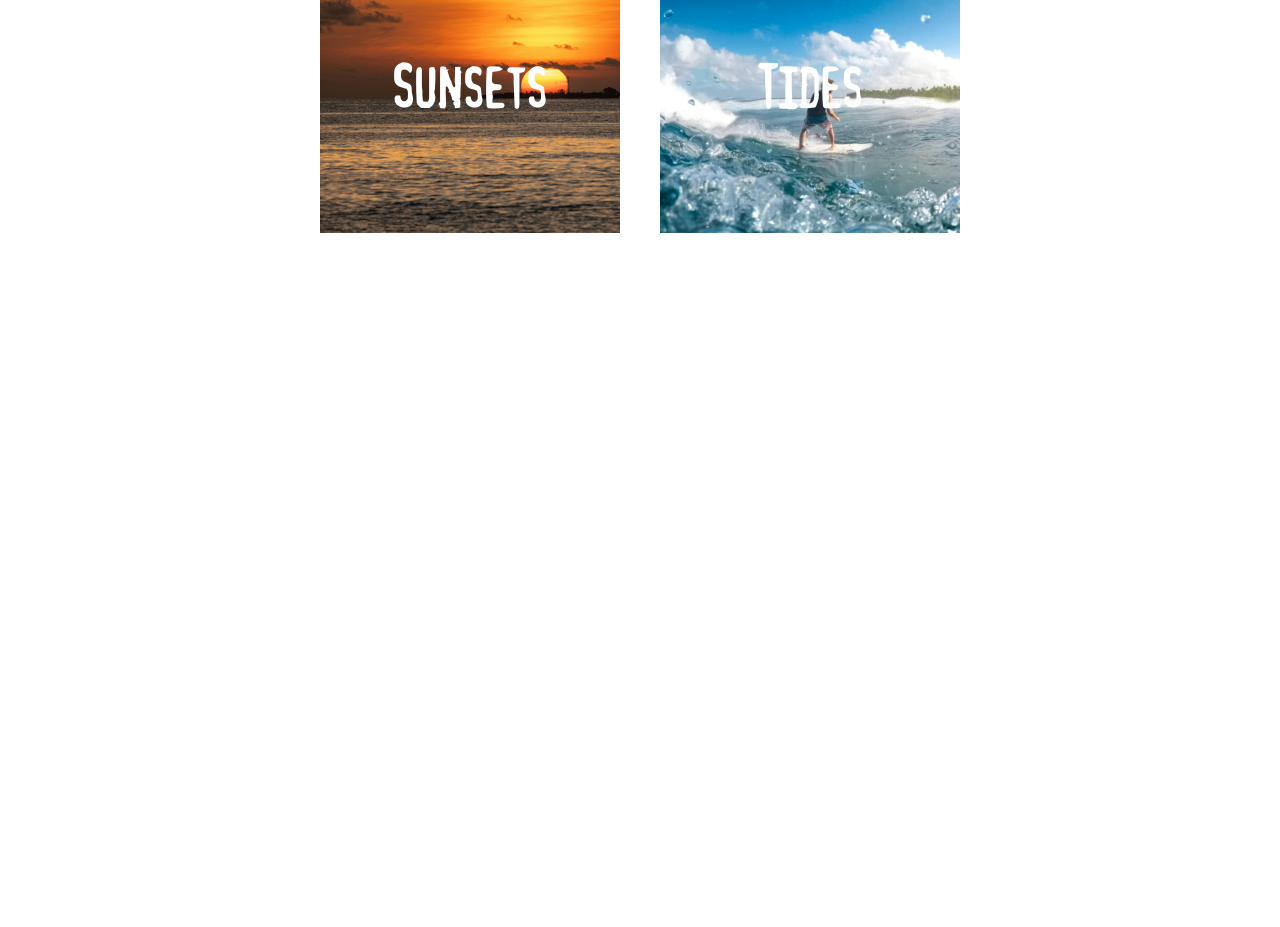
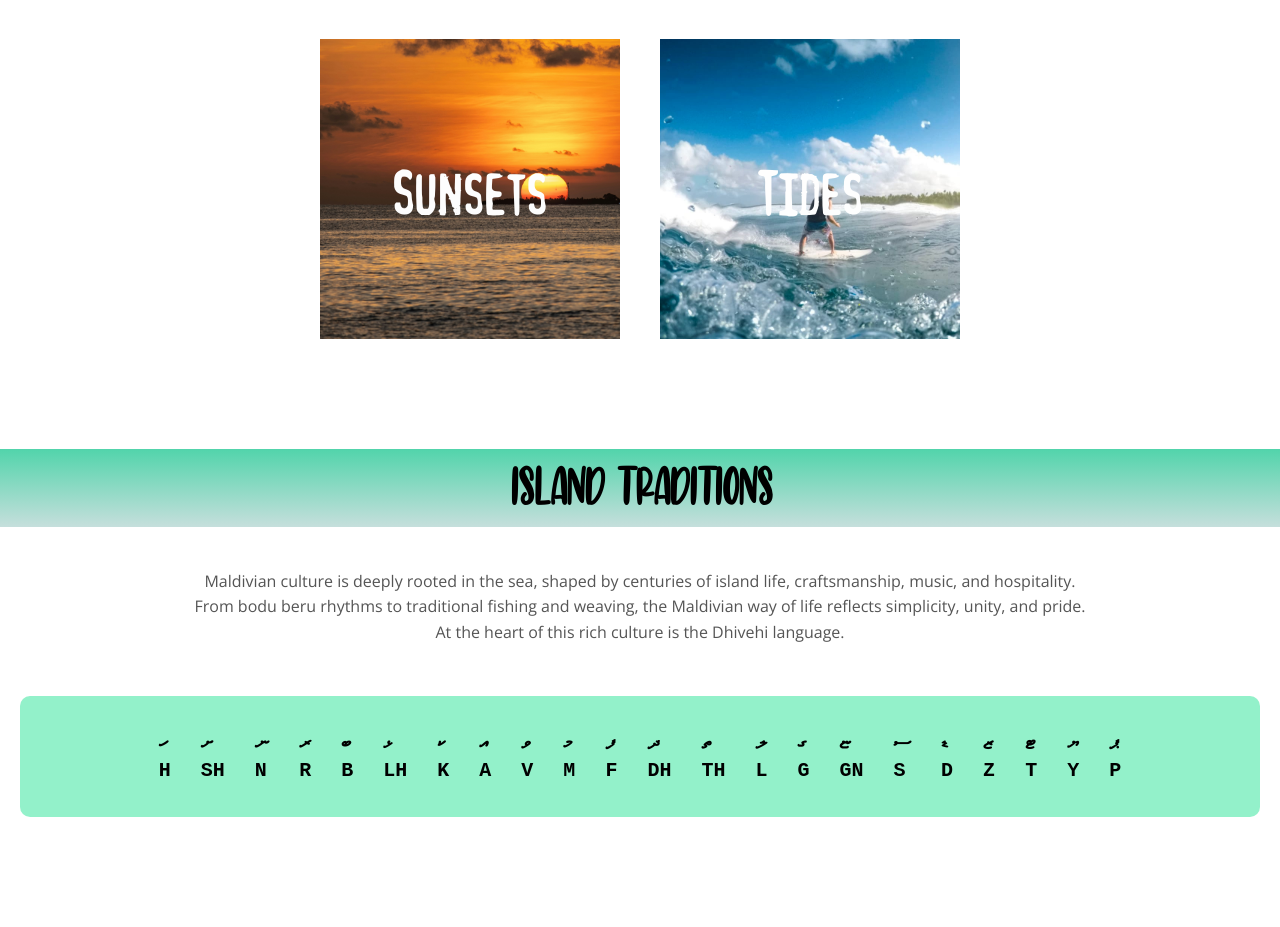
Before and after one commit to Nawff370/teshyt, a PHP site: page / in a window 1280 px wide. Shown: the part 1297-2224 px from the top of the page. Before the commit the page ends 1530 px from the top, so only its background shows below. Run offline with PHP 8.4, Linux system fonts and the light colour scheme.

Commit message:
Add files via upload

```diff
--- a/guest-houses/index.html
+++ b/guest-houses/index.html
@@ -41,8 +41,8 @@
     <a href="">Reach Us</a>
   </section>
 
-  <h2 class="top-heading-gh">Guesthouses in Maldives</h2>
-  <h2 class="top-heading-gh2">Choose Your Ideal Stay</h2>
+  <h2 class="top-heading-gh">Discover Your Paradise Stay</h2>
+
 
   <!-- Guest Houses Display Section -->
   <section class="guesthouse-section">
--- a/index.css
+++ b/index.css
@@ -224,6 +224,18 @@
   background: linear-gradient(to bottom, #52d4ab, #c6dfdc);
 }
 
+.sub-description {
+  font-family: 'Open Sans', sans-serif;
+  font-size: 1rem;
+  font-weight: 300;
+  color: #555;
+  max-width: 900px;
+  margin: 0 auto 30px auto;
+  text-align: center;
+  line-height: 1.6;
+}
+
+
 .maldives-services-images {
   display: flex;
   justify-content: center;   /* centers horizontally */
@@ -266,6 +278,11 @@
   justify-content: center;
   align-items: center;
   font-size: 28px;
+  cursor: pointer;
+  user-select: none;
+  -webkit-user-select: none;
+  -moz-user-select: none;
+  -ms-user-select: none;
   font-family: 'Fresh Honey', sans-serif;
 }
 .text-overlay-image:hover {
@@ -279,3 +296,34 @@
   align-items: center;
   flex-wrap: wrap;
 }
+
+.pronunciation-section {
+  display: flex;
+  flex-wrap: wrap;
+  height: max-content;
+  background-color: rgba(35, 226, 147, 0.491);
+  justify-content: center;   /* centers horizontally */
+  align-items: center;
+  margin-left: 20px;
+  margin-right: 20px;
+  margin-top: 50px;
+  margin-bottom: 110px;
+  padding: 20px;
+  border-radius: 10px;
+}
+
+.pronounces {
+  padding: 10px;
+
+}
+
+.pronounces h4 {
+  color: black;
+  font-size: 20px;
+  margin: 5px;
+
+}
+
+.pronounces h4:nth-child(2) {
+  font-family: 'Courier New', Courier, monospace
+};
--- a/index.html
+++ b/index.html
@@ -1,6 +1,8 @@
 <!DOCTYPE html>
 <html lang="en">
 <head>
+    <link href="https://fonts.googleapis.com/css2?family=Open+Sans&display=swap" rel="stylesheet">
+    <link href="https://fonts.googleapis.com/css2?family=Roboto:wght@100&display=swap" rel="stylesheet">
     <link rel="stylesheet" href="fonts/stylesheet.css">
     <link rel="stylesheet" href="https://cdnjs.cloudflare.com/ajax/libs/font-awesome/6.0.0/css/all.min.css">
     <link rel="stylesheet" href="index.css">
@@ -59,6 +61,10 @@
     <section>
         <h2 class="main-sub-headings">Perfect Island Escape</h2>
 
+        <p class="sub-description">
+    Discover the serene beauty of the Maldives — a paradise of turquoise lagoons, white sandy beaches, and lush tropical landscapes. Whether you're seeking relaxation or adventure, each island offers a unique escape into nature’s finest retreat.
+  </p>
+
         <div class="maldives-services-images">
             <div class="bg-ov-img">
                 <div style="background-image: url(imgs/maldives/beach.jpg);" class="simage"> Beaches </div>
@@ -94,6 +100,81 @@
         </div>
     </section>
 
+    <section>
+        <h2 class="main-sub-headings">Island Traditions</h2>
+        <h4 class="sub-description"> Maldivian culture is deeply rooted in the sea, shaped by centuries of island life, craftsmanship, music, and hospitality. From bodu beru rhythms to traditional fishing and weaving, the Maldivian way of life reflects simplicity, unity, and pride. At the heart of this rich culture is the Dhivehi language.</h4>
+        <section class="pronunciation-section">
+         <div class="pronounces">
+           <h4>ހ</h4><h4>H</h4>
+         </div>
+         <div class="pronounces">
+           <h4>ށ</h4><h4>SH</h4>
+         </div>
+         <div class="pronounces">
+           <h4>ނ</h4><h4>N</h4>
+         </div>
+         <div class="pronounces">
+           <h4>ރ</h4><h4>R</h4>
+         </div>
+         <div class="pronounces">
+           <h4>ބ</h4><h4>B</h4>
+         </div>
+         <div class="pronounces">
+           <h4>ޅ</h4><h4>LH</h4>
+         </div>
+         <div class="pronounces">
+           <h4>ކ</h4><h4>K</h4>
+         </div>
+         <div class="pronounces">
+           <h4>އ</h4><h4>A</h4>
+         </div>
+         <div class="pronounces">
+           <h4>ވ</h4><h4>V</h4>
+         </div>
+         <div class="pronounces">
+           <h4>މ</h4><h4>M</h4>
+         </div>
+         <div class="pronounces">
+           <h4>ފ</h4><h4>F</h4>
+         </div>
+         <div class="pronounces">
+           <h4>ދ</h4><h4>DH</h4>
+         </div>
+         <div class="pronounces">
+           <h4>ތ</h4><h4>TH</h4>
+         </div>
+         <div class="pronounces">
+           <h4>ލ</h4><h4>L</h4>
+         </div>
+         <div class="pronounces">
+           <h4>ގ</h4><h4>G</h4>
+         </div>
+         <div class="pronounces">
+           <h4>ޏ</h4><h4>GN</h4>
+         </div>
+         <div class="pronounces">
+           <h4>ސ</h4><h4>S</h4>
+         </div>
+         <div class="pronounces">
+           <h4>ޑ</h4><h4>D</h4>
+         </div>
+         <div class="pronounces">
+           <h4>ޒ</h4><h4>Z</h4>
+         </div>
+         <div class="pronounces">
+           <h4>ޓ</h4><h4>T</h4>
+         </div>
+         <div class="pronounces">
+           <h4>ޔ</h4><h4>Y</h4>
+         </div>
+         <div class="pronounces">
+           <h4>ޕ</h4><h4>P</h4>
+         </div>
+        </section>
+
+    </section>
+
+
 </body>
 
 <script src="index.js"></script>
--- a/index.js
+++ b/index.js
@@ -135,8 +135,11 @@ function resetAutoSlide() {
   startAutoSlide();
 }
 
+
+
 // Initialize
 window.addEventListener('load', () => {
+  goToSlide(2)
   slides[currentSlide].classList.add('active');
   startZoomAnimation(slides[currentSlide]);
   updateText(currentSlide);
```
Also changed, not shown: guest-houses/guesthouses.css (+5 -2 lines), inde.html (added, +8 -0 lines).
